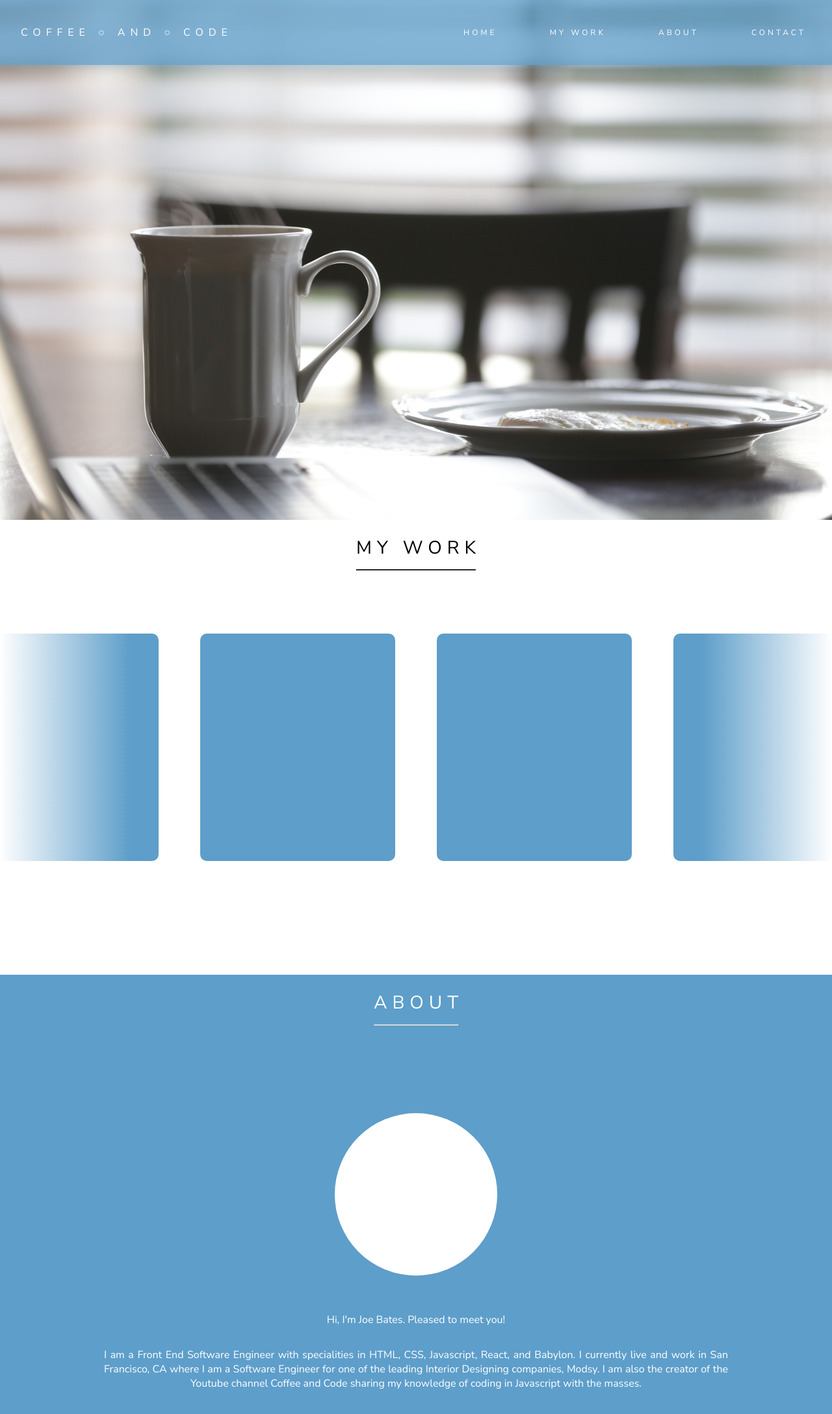
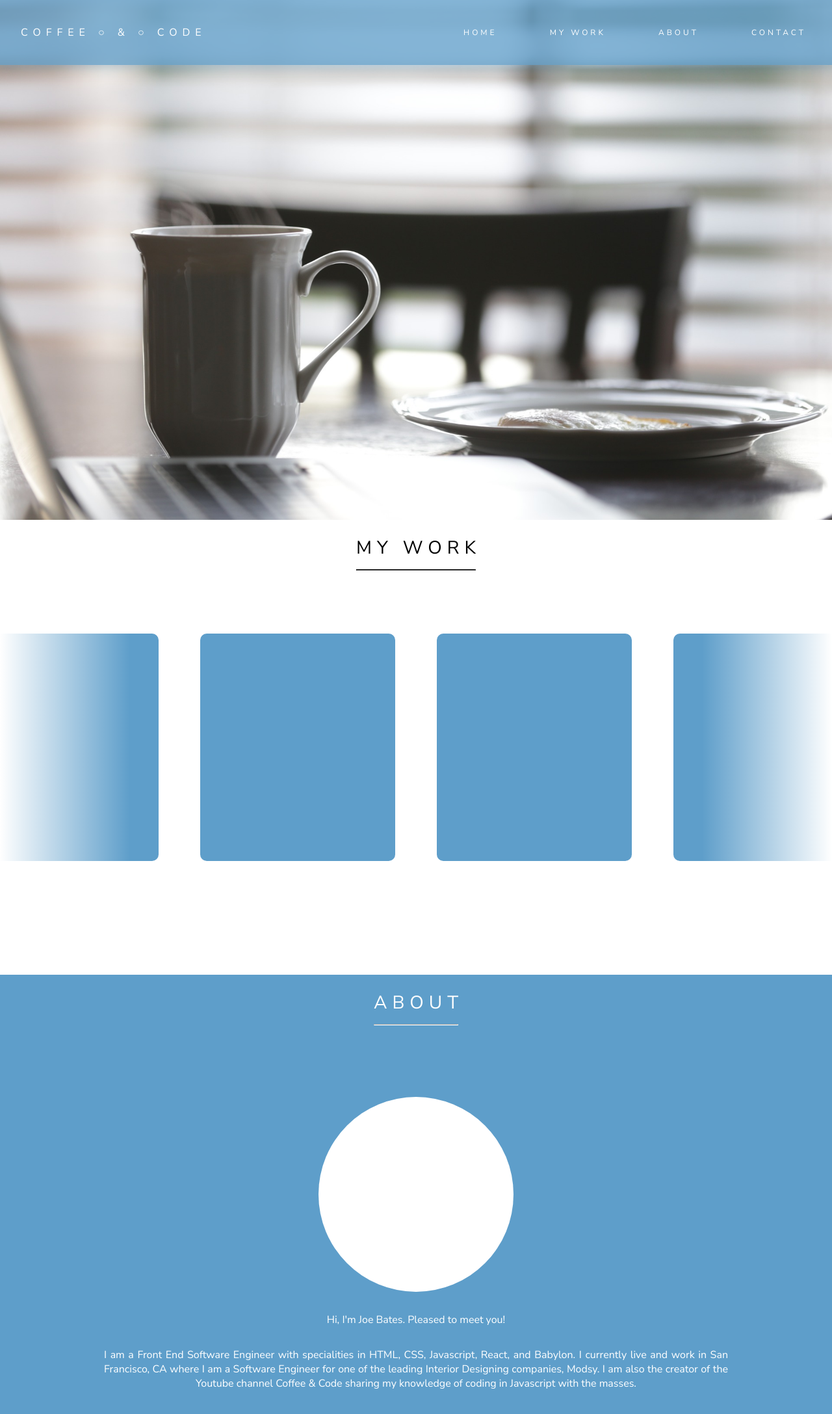
Before and after one commit to jbimagine/coffee-and-code, a React (Create React App) app: page / in a window 1280 px wide. Shown: the top 2176 px of the page at 65% size. Built offline with nearby package versions, Linux system fonts and the light colour scheme.

Commit message:
Update about styles and main title

```diff
--- a/src/Main.js
+++ b/src/Main.js
@@ -92,7 +92,7 @@ scrollToMyRef = (refName) => {
     <div>
     <Navigation
     scrollToMyRef = { this.scrollToMyRef }
-    title = { `COFFEE ${ circleUniCode } AND ${ circleUniCode } CODE` }
+    title = { `COFFEE ${ circleUniCode } & ${ circleUniCode } CODE` }
     menuItems = { this.state.menuItems }
     navigationHeight = { navigationHeight }
     home_ref = { this.home_ref }
--- a/src/components/About.js
+++ b/src/components/About.js
@@ -1,5 +1,5 @@
 import React, { Component } from 'react';
-import { AboutContainer, AboutTitleContainer } from '../styled-components/About_Styles';
+import { AboutContainer, AboutTitleContainer, AboutImage, AboutImageContainer } from '../styled-components/About_Styles';
 import { ContentHeader } from '../styled-components/Global_styles';
 
 class About extends Component {
@@ -13,19 +13,20 @@ class About extends Component {
         </ContentHeader>
         </AboutTitleContainer>
        <div style = {{ display:'flex', flexDirection:'column', height:'100%', position:'relative', justifyContent:'center', width:'100%', backgroundColor:'rgb(94,158,202)', padding:'24px 0' }}>
-          <div style = {{ display:'flex', justifyContent:'center', alignItems:'center', height:'300px',  width:'100%' }}>
-            <div style = {{ display:'flex', width:'250px', height:'250px', backgroundColor:'#FFF', borderRadius:'50%' }}></div>
+          <div style = {{ display:'flex', justifyContent:'center', alignItems:'center', width:'100%' }}>
+            <AboutImage></AboutImage>
           </div>
 
-       <div style = {{ width:'100%', display:'flex', justifyContent:'center', flexDirection:'column',alignItems:'center' }}>
+       <div style = {{ width:'100%', display:'flex', justifyContent:'center',}}>
+       <div style = {{ width:'75%', textAlign:'justify', textAlignLast:'center' }}>
        <div style = {{ justifyContent:'center', display:'flex', margin:'32px 0' }}>Hi, I'm Joe Bates.  Pleased to meet you!</div>
-          <div style = {{ width:'75%', textAlign:'justify', textAlignLast:'center' }} >
+          <div>
           I am a Front End Software Engineer with specialities in HTML, CSS, Javascript, React, and Babylon.
           I currently live and work in San Francisco, CA where I am a Software Engineer for one of the leading
-          Interior Designing companies, Modsy.  I am also the creator of the Youtube channel Coffee and Code sharing
+          Interior Designing companies, Modsy.  I am also the creator of the Youtube channel Coffee & Code sharing
           my knowledge of coding in Javascript with the masses.
           </div>
-
+       </div>
        </div>
        </div>
     </AboutContainer>
--- a/src/styled-components/About_Styles.js
+++ b/src/styled-components/About_Styles.js
@@ -1,5 +1,6 @@
 
 import styled from 'styled-components';
+import { media } from './Global_styles';
 
 export const AboutContainer = styled.div `
 display:grid;
@@ -27,3 +28,18 @@ export const AboutInfoContainer = styled.div `
 export const AboutImageContainer = styled.div `
 
 `;
+
+export const AboutImage = styled.div `
+    display:flex;
+    width:300px;
+    height:300px;
+    background-color:#FFF;
+    border-radius:50%;
+
+    ${ media.tablet`
+    width:250px;
+    height:250px;
+    `
+    }
+
+`;
```
